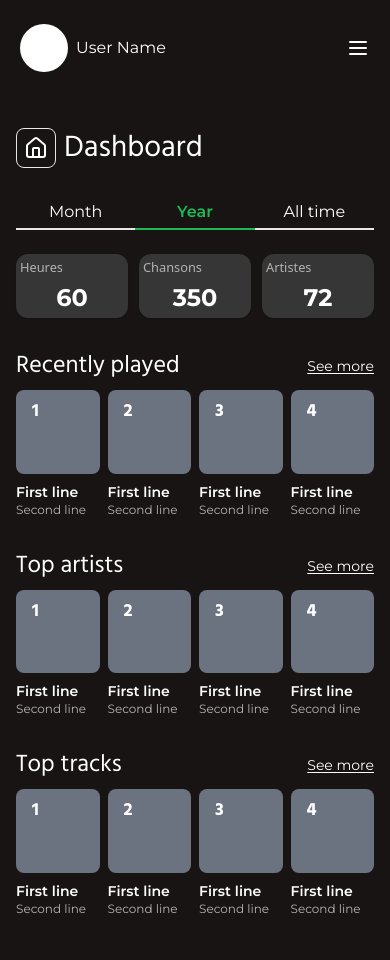
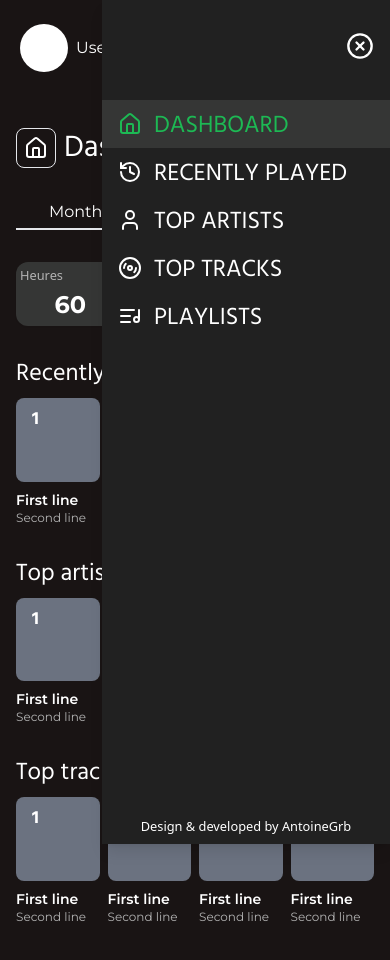
Before and after one commit to AntoineGrb/spotify-dashboard, a Next.js app: page /dashboard in a window 390 px wide. Shown: the top 960 px of the page. Built offline with nearby package versions, Linux system fonts and the light colour scheme.

Commit message:
feat : create menu mobile & add logic

```diff
--- a/app/dashboard/page.tsx
+++ b/app/dashboard/page.tsx
@@ -5,7 +5,7 @@ import CardsSection from '@/src/components/cardsSection/page';
 
 export default function Dashboard() {
     return (
-        <main className=' px-4 py-8'>
+        <main className='px-4 py-8 lg:px-12'>
             <HeaderTitle title='Dashboard' />
             <Filters selected='year' />
             <IndicatorsSection />
--- a/app/layout.tsx
+++ b/app/layout.tsx
@@ -1,7 +1,9 @@
 import type { Metadata } from "next";
 import { Hind, Roboto, Montserrat} from "next/font/google";
 import "./globals.css";
+import ClientApplication from "@/src/components/clientApplication/page";
 import HeaderMobile from "@/src/components/headerMobile/page";
+import MenuMobile from "@/src/components/menuMobile/page";
 
 const hind = Hind({ weight: ['300', '400', '500' , '600', '700'], subsets:['latin'], variable: '--font-hind' });
 const roboto = Roboto({ weight: ['300', '400', '500', '700'], subsets:['latin'], variable: '--font-roboto' });
@@ -17,11 +19,13 @@ export default function RootLayout({
 }: Readonly<{
   children: React.ReactNode;
 }>) {
+
   return (
     <html lang="fr">
       <body className={` bg-black ${hind.variable} ${roboto.variable} ${montserrat.variable}`}>
-        <HeaderMobile />
-        {children}
+        <ClientApplication>
+          {children}
+        </ClientApplication>
       </body>
     </html>
   );
--- a/app/page.tsx
+++ b/app/page.tsx
@@ -1,4 +1,5 @@
 import React from 'react';
+import MenuMobile from '@/src/components/menuMobile/page';
 
 export default function Home() {
   return (
--- /dev/null
+++ b/src/components/clientApplication/page.tsx
@@ -0,0 +1,21 @@
+'use client'
+import React, {useState} from 'react';
+import HeaderMobile from '@/src/components/headerMobile/page';
+import MenuMobile from '@/src/components/menuMobile/page';
+
+export default function ClientApplication({
+    children,
+  }: Readonly<{
+    children: React.ReactNode;
+  }>) {
+
+    const [isMenuMobileActive, setIsMenuMobileActive] = useState(true);
+
+    return (
+        <>
+            <HeaderMobile openMenu={() => setIsMenuMobileActive(true)} />
+            <MenuMobile isActive={isMenuMobileActive} closeMenu={() => setIsMenuMobileActive(false)} />
+            {children}
+        </>
+    )
+}
--- a/src/components/filters/page.tsx
+++ b/src/components/filters/page.tsx
@@ -6,7 +6,7 @@ interface FiltersProps {
 
 export default function Filters({selected}: FiltersProps) {
     return (
-        <section className="w-full flex justify-center pb-6">
+        <section className="w-full flex justify-center pb-8">
             <div className={`w-full flex justify-center items-center border-b-2 pb-1 ${selected === 'month' && 'border-green'}`}>
                 <p className={`${selected === 'month' && 'text-green font-semibold'}`}> Month </p>
             </div>
--- a/src/components/headerMobile/page.tsx
+++ b/src/components/headerMobile/page.tsx
@@ -2,7 +2,11 @@ import React from 'react';
 import Image from 'next/image';
 import { Menu } from 'lucide-react';
 
-const HeaderMobile = () => {
+interface HeaderMobileProps {
+    openMenu: () => void;
+}
+
+const HeaderMobile = ({openMenu}: HeaderMobileProps) => {
     return (
         <header className='h-24 w-full px-5 flex justify-between items-center'>
             <div className='flex items-center gap-2'>
@@ -11,7 +15,7 @@ const HeaderMobile = () => {
                 </div>
                 <p> User Name </p>
             </div>
-            <Menu size={24} color='white' />
+            <Menu size={24} color='white' onClick={openMenu} />
         </header>
     )
 }
--- a/src/components/headerTitle/page.tsx
+++ b/src/components/headerTitle/page.tsx
@@ -4,8 +4,6 @@ import { Home, History, User, Disc3, ListMusic } from 'lucide-react';
 interface HeaderTitleProps {
     title: string;
 }
-
-//! Mettre un tableau d'icones pour les différents titres
 
 const HeaderTitle = ({title}: HeaderTitleProps) => {
 
--- a/src/components/indicator/page.tsx
+++ b/src/components/indicator/page.tsx
@@ -5,9 +5,9 @@ interface IndicatorProps {
 
 export default function Indicator({ label, value}: IndicatorProps) {
     return (
-        <article className=" bg-gray-mid w-28 h-16 p-1 rounded-xl shadow-sm flex flex-col gap-1 justify-center">
-            <small className=" text-gray-font"> {label} </small>
-            <p className=" text-2xl font-bold text-center"> {value} </p>
+        <article className=" bg-gray-mid w-28 h-16 p-1 md:w-36 md:h-20 md:p-2 lg:w-44 lg:h-24 rounded-xl shadow-sm flex flex-col gap-1 justify-start">
+            <small className=" text-gray-font lg:text-base"> {label} </small>
+            <p className=" text-2xl font-bold text-center md:text-3xl lg:text-4xl"> {value} </p>
         </article>
     )
 }
--- a/src/components/indicatorsSection/page.tsx
+++ b/src/components/indicatorsSection/page.tsx
@@ -2,7 +2,7 @@ import Indicator from '@/src/components/indicator/page'
 
 export default function Indicators() {
     return (
-        <section className='flex justify-between pb-8'>
+        <section className='flex justify-start gap-4 pb-8'>
             <Indicator label='Heures' value={60} />
             <Indicator label='Chansons' value={350}/>
             <Indicator label='Artistes' value={72}/>
--- /dev/null
+++ b/src/components/menuMobile/page.tsx
@@ -0,0 +1,65 @@
+'use client'
+
+import { CircleX, Home, History, User, Disc3, ListMusic } from 'lucide-react';
+import { usePathname } from 'next/navigation';
+import Link from 'next/link';
+
+interface MenuMobileProps {
+    isActive: boolean;
+    closeMenu: () => void;
+}
+
+export default function MenuMobile({isActive, closeMenu}: MenuMobileProps) {
+
+    const pathname = usePathname();
+
+    //! Ajouter une animation déroulante du menu
+
+    return (
+        isActive && (
+            <section className={`fixed top-0 right-0 w-72 h-full z-10 bg-gray-dark shadow-lg flex flex-col pt-8 pb-2 transition-all ease-in-out duration-700 ${isActive ? 'max-w-72' : 'max-w-0'}`}>
+                <header className='flex justify-end pb-10 pr-4'>
+                    <CircleX color='white' size={28} cursor={'pointer'} onClick={closeMenu} />
+                </header>
+                <nav className=' grow'>
+                    <ul className='flex flex-col'>
+                        <Link href={`/dashboard`} className={`link ${pathname === '/dashboard' && 'bg-gray-mid'} hover:bg-gray-light`}>
+                            <li className='flex gap-3 items-center px-4 py-2'>
+                                <Home size={24} color={`${pathname === '/dashboard' ? '#1DB954' : 'white'}`} />
+                                <h2 className={`relative top-[2px] ${pathname === '/dashboard' ? 'text-green' : 'white'}`}>DASHBOARD</h2>
+                            </li>
+                        </Link>
+                        <Link href={`/recently-played`} className={`link ${pathname === '/recently-played' && 'bg-gray-mid'} hover:bg-gray-light`}>
+                            <li className='flex gap-3 items-center px-4 py-2'>
+                                <History size={24} color={`${pathname === '/recently-played' ? '#1DB954' : 'white'}`} />
+                                <h2 className={`relative top-[2px] ${pathname === '/recently-played' ? 'text-green' : 'white'}`}>RECENTLY PLAYED</h2>
+                            </li>
+                        </Link>
+                        <Link href={`/top-artists`} className={`link ${pathname === '/top-artists' && 'bg-gray-mid'} hover:bg-gray-light`}>
+                            <li className='flex gap-3 items-center px-4 py-2'>
+                                <User size={24} color={`${pathname === '/top-artists' ? '#1DB954' : 'white'}`} />
+                                <h2 className={`relative top-[2px] ${pathname === '/top-artists' ? 'text-green' : 'white'}`}>TOP ARTISTS </h2>
+                            </li>
+                        </Link>
+                        <Link href={`/top-tracks`} className={`link ${pathname === '/top-tracks' && 'bg-gray-mid'} hover:bg-gray-light`}>
+                            <li className='flex gap-3 items-center px-4 py-2'>
+                                <Disc3 size={24} color={`${pathname === '/top-tracks' ? '#1DB954' : 'white'}`} />
+                                <h2 className={`relative top-[2px] ${pathname === '/top-tracks' ? 'text-green' : 'white'}`}>TOP TRACKS</h2>
+                            </li>
+                        </Link>
+                        <Link href={`/playlists`} className={`link ${pathname === '/playlists' && 'bg-gray-mid'} hover:bg-gray-light`}>
+                            <li className='flex gap-3 items-center px-4 py-2'>
+                                <ListMusic size={24} color={`${pathname === '/playlists' ? '#1DB954' : 'white'}`} />
+                                <h2 className={`relative top-[2px] ${pathname === '/playlists' ? 'text-green' : 'white'}`}>PLAYLISTS</h2>
+                            </li>
+                        </Link>
+                    </ul>
+                </nav>
+                <footer className='flex justify-center'>
+                    <small className=' text-white'> Design & developed by AntoineGrb </small>
+                </footer>
+            </section>
+        )
+
+    )
+}
```
